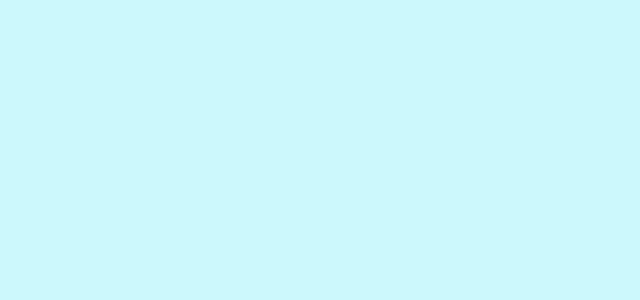
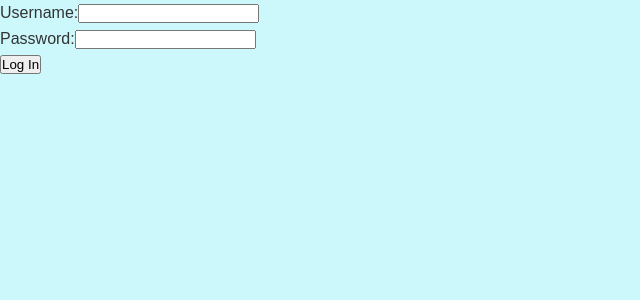
Before and after one commit to Moosa-24/MODULE_2_MOOAKO310_fto2401_GroupA_MoosaAkoodie_JSF04, a Vue app: page /login in a window 1280 px wide. Before the commit this address had no page. Shown: the top 300 px of the page, without its empty margins (0-640 px from the left). Built offline with nearby package versions, Linux system fonts and the light colour scheme.

Commit message:
Implement user login with FakeStoreAPI

```diff
--- a/src/router/index.js
+++ b/src/router/index.js
@@ -1,6 +1,7 @@
 import { createRouter, createWebHistory } from 'vue-router';
 import HomePage from '../views/HomePage.vue';
 import ProductDetail from '../views/ProductDetail.vue';
+import Login from '../views/Login.vue';
 
 /**
  * @typedef {Object} Route
@@ -15,7 +16,8 @@ import ProductDetail from '../views/ProductDetail.vue';
  */
 const routes = [
   { path: '/', component: HomePage },
-  { path: '/product/:id', name: 'ProductDetail', component: ProductDetail, props: true }
+  { path: '/product/:id', name: 'ProductDetail', component: ProductDetail, props: true },
+  { path: '/login', component: Login }
 ];
 
 const router = createRouter({
--- a/src/views/HomePage.vue
+++ b/src/views/HomePage.vue
@@ -22,7 +22,11 @@
             </a>
             <span class="cart-badge">{{ cartCount }}</span>
           </div>
-          <div class="login"><a href="#">Login</a></div>
+          <!-- Conditional Login/Logout Button -->
+          <div class="login">
+            <router-link v-if="!isLoggedIn" to="/login">Login</router-link>
+            <a href="#" v-else @click="logout">Logout</a>
+          </div>
         </div>
       </div>
     </header>
@@ -77,6 +81,7 @@ export default {
       cartCount: 0,
       loading: false,
       originalProducts: [], // To store the initial order of products
+      isLoggedIn: !!localStorage.getItem('token') // Check if the user is logged in
     };
   },
   mounted() {
@@ -147,6 +152,11 @@ export default {
           sort: this.selectedSort
         }
       });
+    },
+    logout() {
+      localStorage.removeItem('token');
+      this.isLoggedIn = false;
+      this.$router.push('/');
     }
   },
   computed: {
--- /dev/null
+++ b/src/views/Login.vue
@@ -0,0 +1,62 @@
+<template>
+  <div class="login-container">
+    <form @submit.prevent="login">
+      <div class="form-group">
+        <label for="username">Username:</label>
+        <input type="text" v-model="username" id="username" required />
+      </div>
+      <div class="form-group">
+        <label for="password">Password:</label>
+        <input type="password" v-model="password" id="password" required />
+      </div>
+      <button type="submit">Log In</button>
+    </form>
+    <div v-if="loading">Authenticating...</div>
+    <div v-if="error">{{ error }}</div>
+  </div>
+</template>
+
+<script>
+export default {
+  data() {
+    return {
+      username: '',
+      password: '',
+      loading: false,
+      error: null,
+    };
+  },
+  methods: {
+    async login() {
+      this.loading = true;
+      this.error = null;
+
+      try {
+        const response = await fetch('https://fakestoreapi.com/auth/login', {
+          method: 'POST',
+          headers: {
+            'Content-Type': 'application/json',
+          },
+          body: JSON.stringify({
+            username: this.username,
+            password: this.password,
+          }),
+        });
+
+        const data = await response.json();
+
+        if (response.ok) {
+          localStorage.setItem('token', data.token);
+          this.$router.push('/');
+        } else {
+          this.error = "Login failed. Please check your credentials.";
+        }
+      } catch (err) {
+        this.error = "An error occurred. Please try again.";
+      } finally {
+        this.loading = false;
+      }
+    },
+  },
+};
+</script>
--- a/src/views/ProductDetail.vue
+++ b/src/views/ProductDetail.vue
@@ -1,7 +1,5 @@
 <template>
   <div>
-    <div v-if="loading" class="loading">Loading...</div>
-    <div v-else-if="product">
     <!-- Header Component -->
     <header class="header">
       <div class="header-content">
@@ -24,27 +22,25 @@
             </a>
             <span class="cart-badge">{{ cartCount }}</span>
           </div>
-            <div class="login"><a href="#">Login</a></div>
+          <!-- Conditional Login/Logout Button -->
+          <div class="login">
+            <router-link v-if="!isLoggedIn" to="/login">Login</router-link>
+            <a href="#" v-else @click="logout">Logout</a>
+          </div>
         </div>
       </div>
     </header>
 
     <!-- Product Detail Component -->
-      <div class="product-detail">
+    <div v-if="loading" class="loading">Loading...</div>
+    <div v-else class="product-detail" v-if="product">
+      <h2 class="product-title">{{ product.title }}</h2>
       <img :src="product.image" :alt="product.title" class="product-image"/>
-        <h2 class="product-title">{{ product.title }}</h2>
       <p class="product-description">{{ product.description }}</p>
       <p class="product-price">${{ product.price }}</p>
-        <div class="stars">
-          <span class="star" :class="{ 'filled': product.rating >= 1 }">&#9733;</span>
-          <span class="star" :class="{ 'filled': product.rating >= 2 }">&#9733;</span>
-          <span class="star" :class="{ 'filled': product.rating >= 3 }">&#9733;</span>
-          <span class="star" :class="{ 'filled': product.rating >= 4 }">&#9733;</span>
-          <span class="star" :class="{ 'filled': product.rating >= 5 }">&#9733;</span>
-        </div>
+      <p class="product-rating">Rating: {{ product.rating }} / 5</p>
       <p class="product-reviews">{{ product.reviewCount }} Reviews</p>
       <button class="add-to-cart" @click="addToCart(product)">Add to Cart</button>
-      </div>
     </div>
   </div>
 </template>
@@ -56,6 +52,7 @@ export default {
       product: null,
       cartCount: 0,
       loading: false,
+      isLoggedIn: !!localStorage.getItem('token') // Check if the user is logged in
     };
   },
   mounted() {
@@ -80,11 +77,12 @@ export default {
       this.cartCount++;
     },
     goToHomePage() {
-      // Navigate to the home page with query parameters
-      this.$router.push({
-        path: '/',
-        query: this.$route.query
-      });
+      this.$router.push('/');
+    },
+    logout() {
+      localStorage.removeItem('token');
+      this.isLoggedIn = false;
+      this.$router.push('/');
     }
   }
 }
```
Lines whose indentation alone changed are shown as unchanged.
